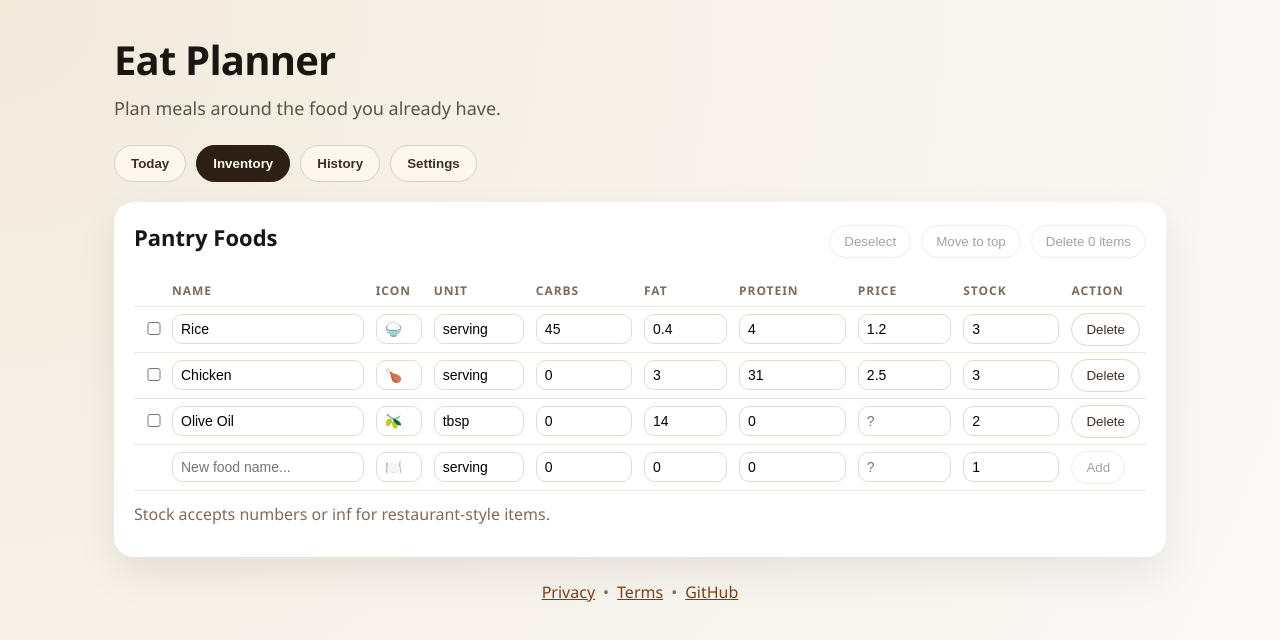
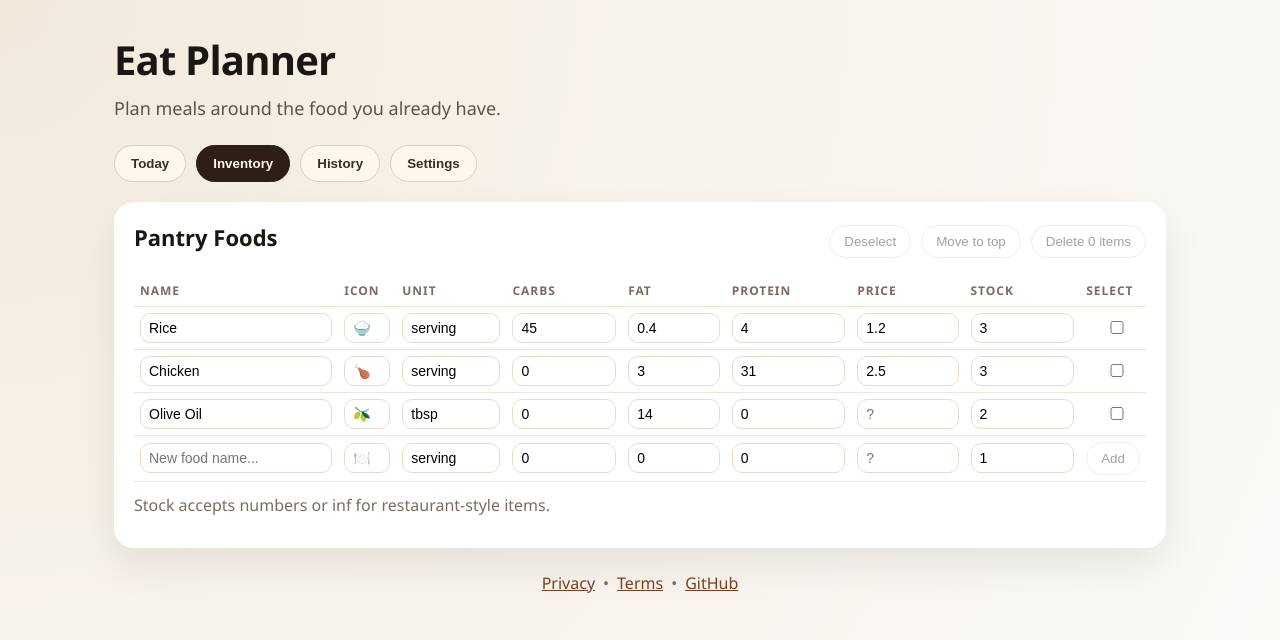
Before and after one commit to quark-zju/EatPlanner, a React (Vite) app: page / in a window 1280 px wide. Both pictures are taken after a click on the button "Inventory". Shown: the top 640 px of the page. Built offline with nearby package versions, Linux system fonts and the light colour scheme; the HTML template or start-up script is replaced by a standard one.

Commit message:
ux: move inventory selectors to right and update plan-load wording
Agent-Model: gpt-5.3-codex

```diff
--- a/src/components/tabs/InventoryTab.tsx
+++ b/src/components/tabs/InventoryTab.tsx
@@ -115,7 +115,6 @@ export default function InventoryTab() {
         <table className="editor-table pantry-editor-table">
           <thead>
             <tr>
-              <th aria-label="Select foods"></th>
               <th className="col-name">Name</th>
               <th className="col-icon">Icon</th>
               <th>Unit</th>
@@ -124,7 +123,7 @@ export default function InventoryTab() {
               <th>Protein</th>
               <th>Price</th>
               <th>Stock</th>
-              <th>Action</th>
+              <th>Select</th>
             </tr>
           </thead>
           <tbody>
@@ -132,13 +131,6 @@ export default function InventoryTab() {
               const stock = pantryByFood.get(food.id)?.stock ?? 0;
               return (
                 <tr key={food.id}>
-                  <td>
-                    <input
-                      type="checkbox"
-                      checked={selectedIdSet.has(food.id)}
-                      onChange={() => toggleSelected(food.id)}
-                    />
-                  </td>
                   <td className="col-name">
                     <input
                       value={food.name}
@@ -236,22 +228,17 @@ export default function InventoryTab() {
                     />
                   </td>
                   <td>
-                    <button
-                      className="ghost"
-                      type="button"
-                      onClick={() => {
-                        removeFoods([food.id]);
-                        setSelectedFoodIds((prev) => prev.filter((id) => id !== food.id));
-                      }}
-                    >
-                      Delete
-                    </button>
+                    <input
+                      type="checkbox"
+                      checked={selectedIdSet.has(food.id)}
+                      onChange={() => toggleSelected(food.id)}
+                      aria-label={`Select ${food.name}`}
+                    />
                   </td>
                 </tr>
               );
             })}
             <tr>
-              <td></td>
               <td className="col-name">
                 <input
                   value={newFood.name}
--- a/src/components/tabs/TodayTab.tsx
+++ b/src/components/tabs/TodayTab.tsx
@@ -127,7 +127,7 @@ export default function TodayTab() {
                 }
                 type="button"
               >
-                Use This Plan
+                Use this plan
               </button>
             </article>
           ))}
--- a/src/state/appDraftActions.ts
+++ b/src/state/appDraftActions.ts
@@ -94,7 +94,7 @@ export const selectPlanOptionToDraft = (
     },
   });
   s.set(errorAtom, null);
-  s.set(noticeAtom, "Plan loaded into draft editor.");
+  s.set(noticeAtom, 'Plan loaded into "What did you eat?".');
 };
 
 export const updateDraftQuantity = (
```
